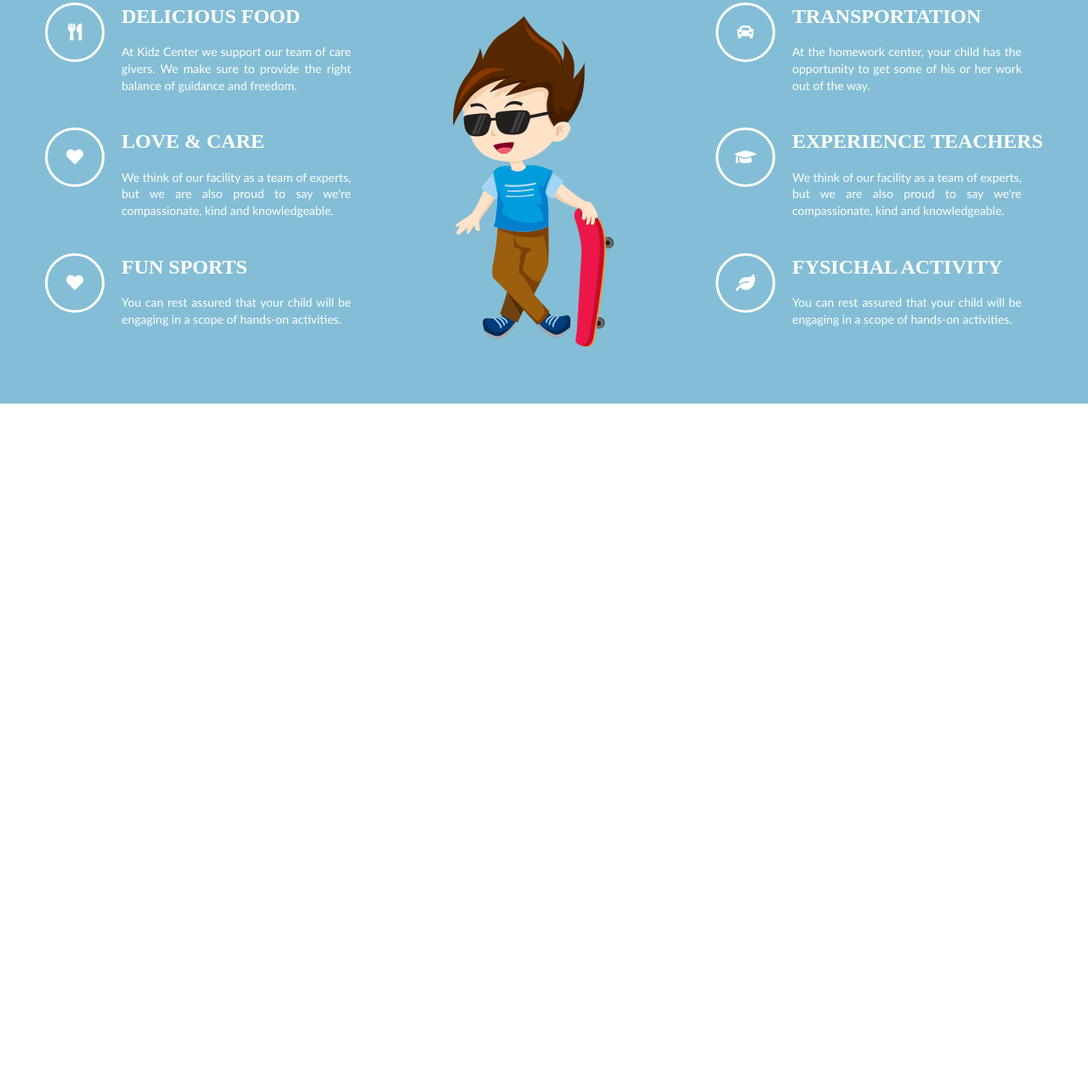
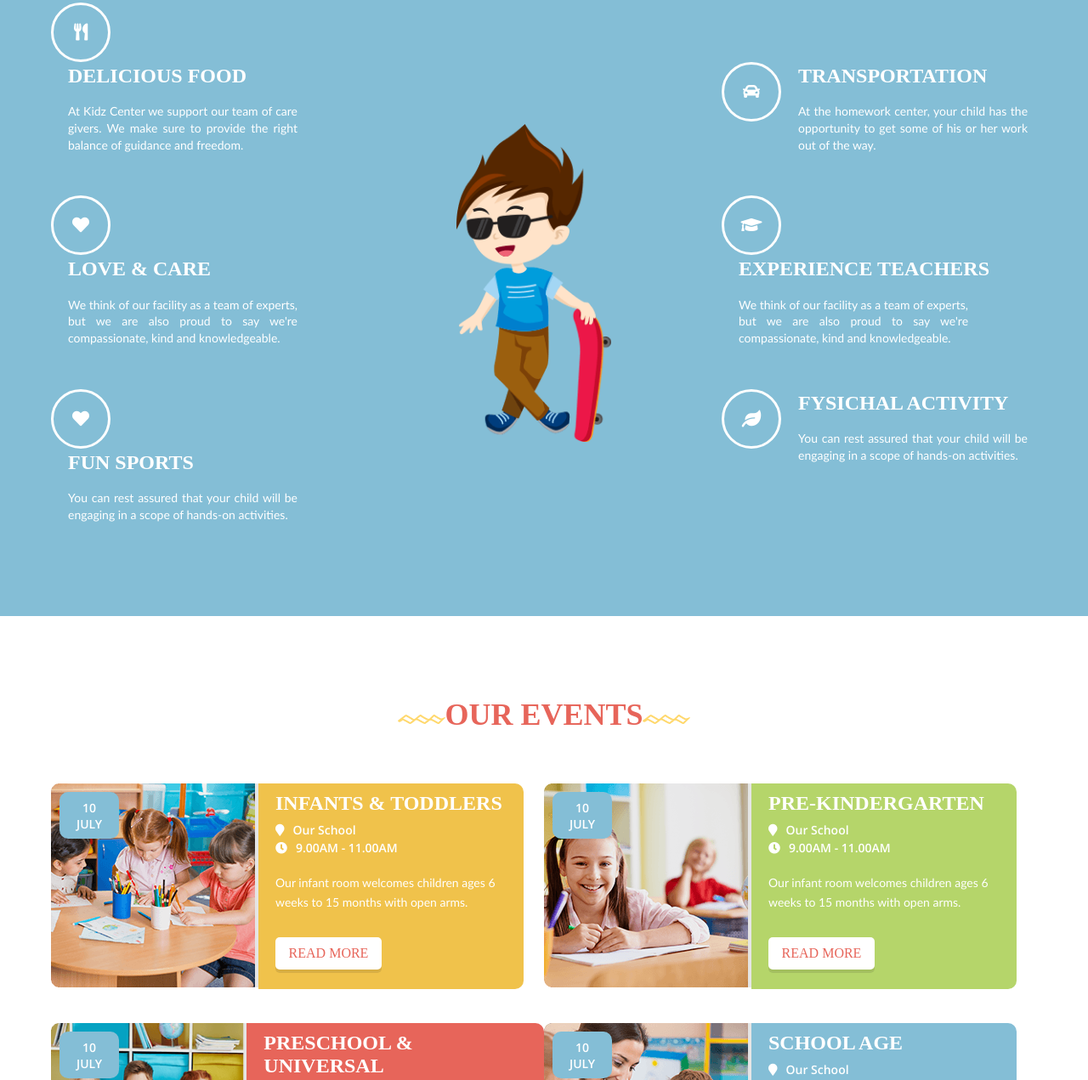
Before and after one commit to vangeliyyulia/Kids-Service, a website: page app/index.html in a window 1280 px wide. Shown: the part 1529-2800 px from the top of the page at 85% size. Before the commit the page ends 2004 px from the top, so only its background shows below. Drawn offline with Linux system fonts and the light colour scheme; a web font is replaced by a local one.

Commit message:
Events Section

```diff
--- a/app/index.html
+++ b/app/index.html
@@ -131,8 +131,7 @@
                         <span>Kidz Daycare Center</span>
                     </h2>
                     <p class="welcome__description">
-                        We truly know how important it is for you to find just the right childcare center. Our dedication to providing a top-notch facility for children aged 6 weeks to 8 years is second to none. We believe in customizing the day care experience for every child, offering ample opportunity for social, emotional, physical and intellectual growth.
-                        We also strive to maintain reasonable pricing for every family - we know how important that is too.
+                        We truly know how important it is for you to find just the right childcare center. Our dedication to providing a top-notch facility for children aged 6 weeks to 8 years is second to none. We believe in customizing the day care experience for every child.
                     </p>
                     <a href="#" class="btn btn--welcome">Read more</a>
                 </div>
@@ -194,6 +193,89 @@
                 </div>
             </div>
         </section>
+        <section class="events">
+            <div class="container">
+                <h2 class="section__heading section__heading--events">Our Events</h2>
+                <ul class="events__list">
+                    <li class="events__item">
+                        <div class="events__img">
+                            <div class="events__date">10 July</div>
+                            <img src="img/1.png" alt="event 1">
+                        </div>
+                        <div class="events__content">
+                            <h4 class="events__heading">Infants & Toddlers</h4>
+                            <div class="events__wrapper">
+                                <i class="fas fa-map-marker"></i>
+                                <span>Our School</span>
+                            </div>
+                            <div class="events__wrapper">
+                                <i class="fas fa-clock"></i>
+                                <span>9.00AM - 11.00AM</span>
+                            </div>
+                            <p class="events__description">Our infant room welcomes children ages 6 weeks to 15 months with open arms.</p>
+                            <a href="#" class="btn btn--events">Read More</a>
+                        </div>
+                    </li>
+                    <li class="events__item">
+                        <div class="events__img">
+                            <div class="events__date">10 July</div>
+                            <img src="img/2.png" alt="event 1">
+                        </div>
+                        <div class="events__content">
+                            <h4 class="events__heading">Pre-Kindergarten</h4>
+                            <div class="events__wrapper">
+                                <i class="fas fa-map-marker"></i>
+                                <span>Our School</span>
+                            </div>
+                            <div class="events__wrapper">
+                                <i class="fas fa-clock"></i>
+                                <span>9.00AM - 11.00AM</span>
+                            </div>
+                            <p class="events__description">Our infant room welcomes children ages 6 weeks to 15 months with open arms.</p>
+                            <a href="#" class="btn btn--events">Read More</a>
+                        </div>
+                    </li>
+                    <li class="events__item">
+                        <div class="events__img">
+                            <div class="events__date">10 July</div>
+                            <img src="img/3.png" alt="event 1">
+                        </div>
+                        <div class="events__content">
+                            <h4 class="events__heading">Preschool & Universal </h4>
+                            <div class="events__wrapper">
+                                <i class="fas fa-map-marker"></i>
+                                <span>Our School</span>
+                            </div>
+                            <div class="events__wrapper">
+                                <i class="fas fa-clock"></i>
+                                <span>9.00AM - 11.00AM</span>
+                            </div>
+                            <p class="events__description">Our infant room welcomes children ages 6 weeks to 15 months with open arms.</p>
+                            <a href="#" class="btn btn--events">Read More</a>
+                        </div>
+                    </li>
+                    <li class="events__item">
+                        <div class="events__img">
+                            <div class="events__date">10 July</div>
+                            <img src="img/4.png" alt="event 1">
+                        </div>
+                        <div class="events__content">
+                            <h4 class="events__heading">School Age</h4>
+                            <div class="events__wrapper">
+                                <i class="fas fa-map-marker"></i>
+                                <span>Our School</span>
+                            </div>
+                            <div class="events__wrapper">
+                                <i class="fas fa-clock"></i>
+                                <span>9.00AM - 11.00AM</span>
+                            </div>
+                            <p class="events__description">Our infant room welcomes children ages 6 weeks to 15 months with open arms.</p>
+                            <a href="#" class="btn btn--events">Read More</a>
+                        </div>
+                    </li>
+                </ul>
+            </div>
+        </section>
     </main>
 
     <script src="js/common.min.js"></script>
--- a/app/sass/base/_base.scss
+++ b/app/sass/base/_base.scss
@@ -109,7 +109,7 @@ body {
 
 .container {
     width: auto;
-    padding: 0 2rem;
+    padding: 0 6rem;
     max-width: 129rem;
     position: relative;
     margin: 0 auto;
--- a/app/sass/components/_btn.scss
+++ b/app/sass/components/_btn.scss
@@ -26,6 +26,14 @@
         color: #fff;
         width: 15rem;
         padding: 1.5rem 2rem;
+    }
+
+    &--events {
+        font-size: 1.6rem;
+        background-color: #fff;
+        color: $red;
+        width: 12.5rem;
+        padding: 1rem 1.5rem;
     }
 }
 
--- a/app/sass/components/_section-heading.scss
+++ b/app/sass/components/_section-heading.scss
@@ -7,6 +7,7 @@
     display: flex;
     align-items: center;
     justify-content: center;
+    margin-bottom: 6.5rem;
 
     &::before, &::after {
         content: '';
@@ -32,6 +33,10 @@
 
     &--services {
         color: #fff;
-        margin-bottom: 3rem;
+    }
+
+    &--events {
+        color: $red;
+        margin-bottom: 6rem;
     }
 }
--- a/app/sass/components/_slider.scss
+++ b/app/sass/components/_slider.scss
@@ -40,7 +40,7 @@
     &__item {
         background-size: cover;
         background-position: center top;
-        min-height: 75.6rem;
+        min-height: 78rem;
     }
 
     &__toggles {
@@ -49,7 +49,7 @@
         align-items: center;
         position: absolute;
         z-index: 10;
-        top: 94%;
+        top: 96%;
         left: 50%;
         transform: translateX(-50%);
     }
--- a/app/sass/main.scss
+++ b/app/sass/main.scss
@@ -16,3 +16,4 @@
 
 @import 'sections/welcome';
 @import 'sections/services';
+@import 'sections/events';
--- /dev/null
+++ b/app/sass/sections/_events.scss
@@ -0,0 +1,98 @@
+.events {
+    padding: 9.5rem 0;
+
+    &__list {
+        display: flex;
+        flex-wrap: wrap;
+        justify-content: space-between;
+    }
+
+    &__item {
+        width: 50%;
+        display: flex;
+        overflow: hidden;
+
+        &:not(:nth-child(n+3)) {
+            margin-bottom: 4rem;
+        }
+
+        &:nth-child(1) .events__content {
+            background-color: $yellow;
+        }
+
+        &:nth-child(2) .events__content {
+            background-color: $green;
+        }
+
+        &:nth-child(3) .events__content {
+            background-color: $red;
+        }
+
+        &:nth-child(4) .events__content {
+            background-color: $blue;
+        }
+    }
+
+    &__content {
+        display: flex;
+        flex-direction: column;
+        align-items: flex-start;
+        justify-content: flex-start;
+        border-radius: 0px 10px 10px 0;
+        padding: 1rem 2.5rem 1rem 2rem;
+        color: #fff;
+    }
+
+    &__wrapper {
+        display: flex;
+        align-items: center;
+        font-family: "OpenSans-SemiBold";
+        font-size: 1.4rem;
+        line-height: 1.5;
+
+        & span {
+            display: inline-block;
+            margin-left: 1rem;
+        }
+    }
+
+    &__heading {
+        font-family: "Dosis-ExtraBold";
+        text-transform: uppercase;
+        font-size: 2.4rem;
+        margin-bottom: .7rem;
+    }
+
+    &__description {
+        font-family: "Lato-Regular";
+        font-size: 1.4rem;
+        line-height: 1.6;
+        margin-top: 2rem;
+        margin-bottom: 3rem;
+        max-width: 26.7rem;
+    }
+
+    &__img {
+        position: relative;
+    }
+
+    &__date {
+        background-color: $blue;
+        width: 7rem;
+        height: 5.5rem;
+        border-radius: 1rem;
+        color: #fff;
+        font-family: "OpenSans-SemiBold";
+        font-size: 1.4rem;
+        text-transform: uppercase;
+        text-align: center;
+        display: flex;
+        justify-content: center;
+        align-items: center;
+        padding: 1rem 1.5rem;
+        position: absolute;
+        left: 1rem;
+        top: 1rem;
+    }
+
+}
--- a/app/sass/sections/_services.scss
+++ b/app/sass/sections/_services.scss
@@ -1,6 +1,6 @@
 .services {
     background-color: $blue;
-    padding: 9rem 0 5rem 0;
+    padding: 9rem 0 6rem 0;
     color: #fff;
 
     &__wrapper {
@@ -23,7 +23,7 @@
     &__item {
         display: flex;
         flex-wrap: wrap;
-        margin-bottom: 4rem;
+        margin-bottom: 5rem;
 
         @include respond(tab-port) {
             flex: 100%;
@@ -62,7 +62,7 @@
     }
 
     &__img-box {
-        padding: 0 12rem;
+        padding: 0 13rem;
 
         @include respond(tab-port) {
             display: none;
--- a/app/sass/sections/_welcome.scss
+++ b/app/sass/sections/_welcome.scss
@@ -1,7 +1,7 @@
 .welcome {
     padding: 11rem 0;
     background-image: url(../img/kids.png);
-    background-position: 95% bottom;
+    background-position: 90% bottom;
     background-repeat: no-repeat;
 
     @include respond(tab-port) {
@@ -24,6 +24,7 @@
         flex-direction: column;
         align-items: flex-start;
         margin-bottom: 3rem;
+        margin-top: -.5rem;
 
         & span:nth-child(1) {
             font-size: 2.8rem;
```
Also changed, not shown: app/css/main.min.css.
